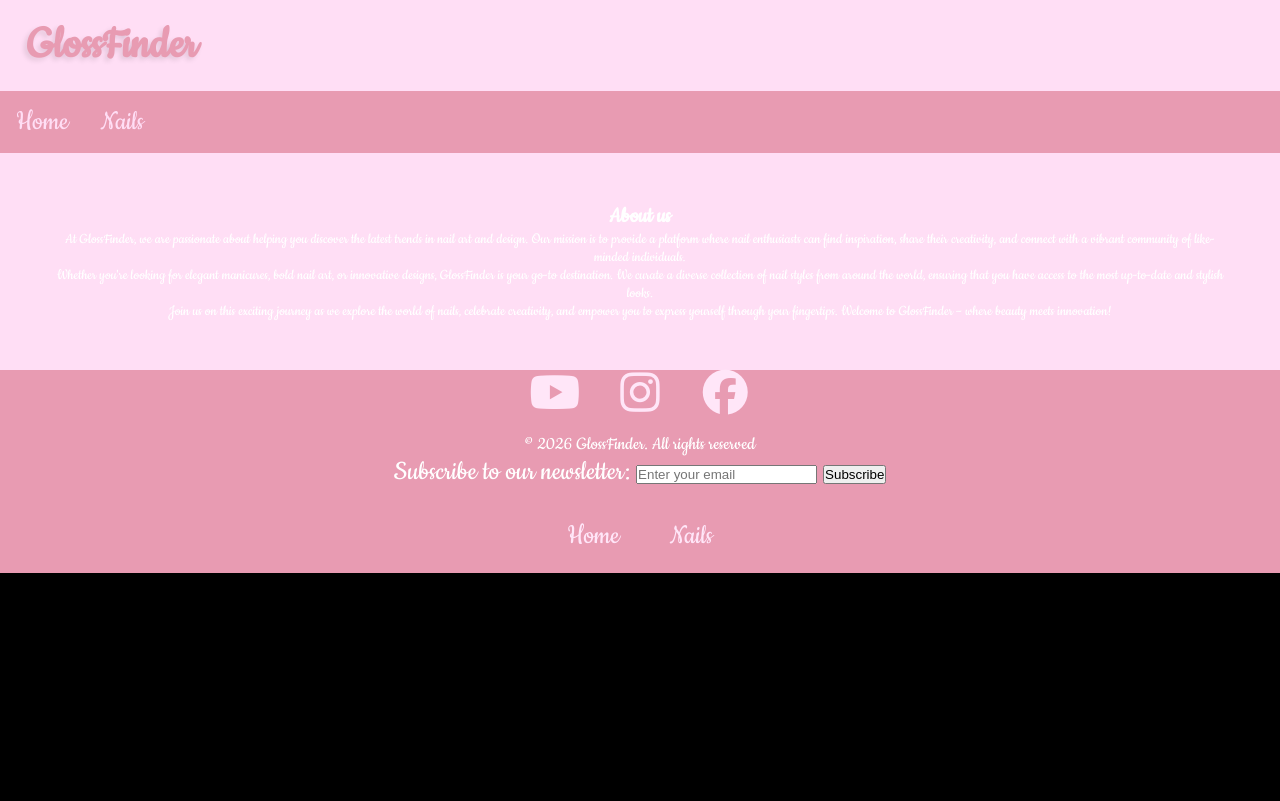
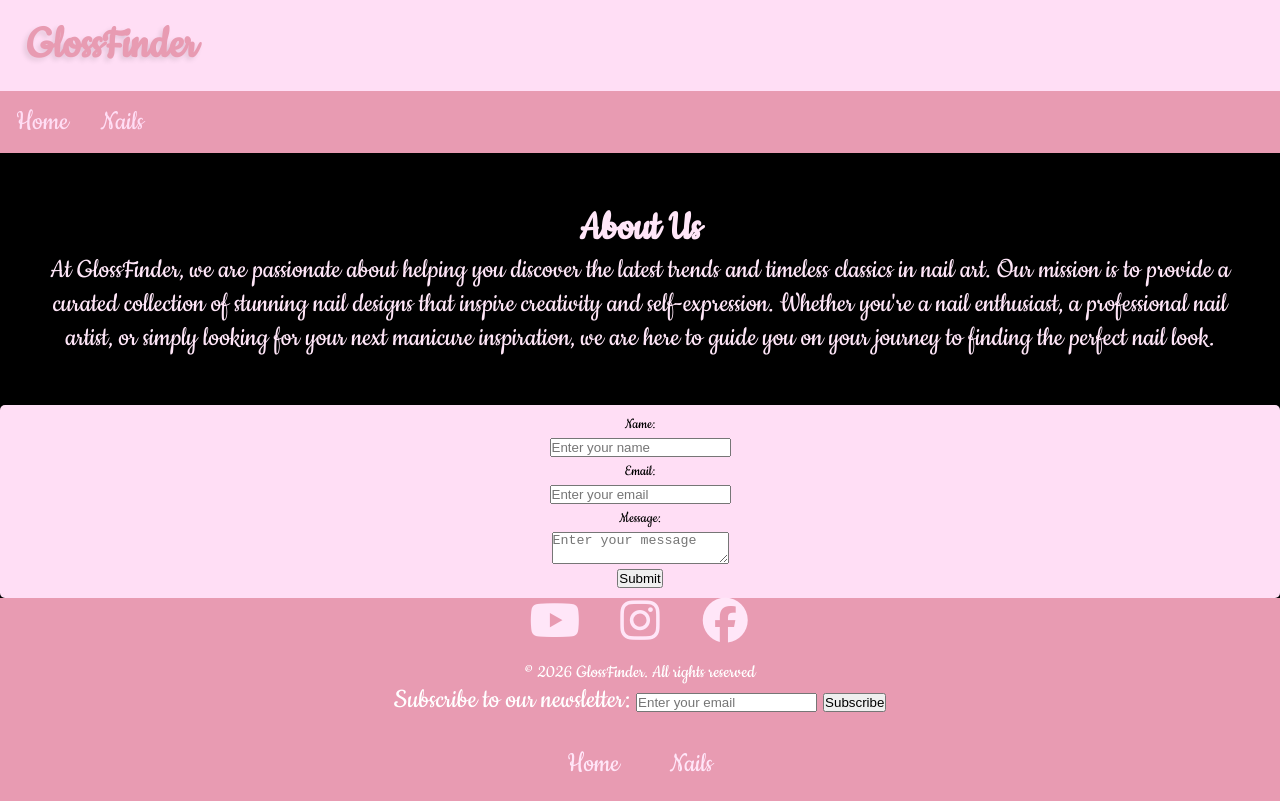
Before and after one commit to edu-celmar/Slutprojekt, a plain HTML site: page about.html in a window 1280 px wide. Drawn offline with Linux system fonts and the light colour scheme; a web font is replaced by a local one.

Commit message:
fredag, fixade form

```diff
--- a/about.html
+++ b/about.html
@@ -28,26 +28,48 @@
       </div>
     </nav>
 
-    <div class="about-container">
-      <h2>About us</h2>
-      <p>
-        At GlossFinder, we are passionate about helping you discover the latest
-        trends in nail art and design. Our mission is to provide a platform
-        where nail enthusiasts can find inspiration, share their creativity, and
-        connect with a vibrant community of like-minded individuals.
-      </p>
-      <p>
-        Whether you're looking for elegant manicures, bold nail art, or
-        innovative designs, GlossFinder is your go-to destination. We curate a
-        diverse collection of nail styles from around the world, ensuring that
-        you have access to the most up-to-date and stylish looks.
-      </p>
-      <p>
-        Join us on this exciting journey as we explore the world of nails,
-        celebrate creativity, and empower you to express yourself through your
-        fingertips. Welcome to GlossFinder – where beauty meets innovation!
-      </p>
-    </div>
+    <main>
+      <section class="about-intro">
+        <h2>About Us</h2>
+        <p>
+          At GlossFinder, we are passionate about helping you discover the
+          latest trends and timeless classics in nail art. Our mission is to
+          provide a curated collection of stunning nail designs that inspire
+          creativity and self-expression. Whether you're a nail enthusiast, a
+          professional nail artist, or simply looking for your next manicure
+          inspiration, we are here to guide you on your journey to finding the
+          perfect nail look.
+        </p>
+      </section>
+    </main>
+
+    <form class="kontakt-form">
+      <label for="Name">Name:</label>
+      <input
+        type="text"
+        id="Name"
+        name="Name"
+        placeholder="Enter your name"
+        required
+      />
+      <label for="email">Email:</label>
+      <input
+        type="email"
+        id="email"
+        name="email"
+        placeholder="Enter your email"
+        required
+      />
+      <label for="message">Message:</label>
+      <textarea
+        id="message"
+        name="message"
+        placeholder="Enter your message"
+        required
+      ></textarea>
+
+      <button type="submit">Submit</button>
+    </form>
 
     <footer>
       <div class="footer-container">
--- a/css/about.css
+++ b/css/about.css
@@ -78,11 +78,24 @@ h1:hover {
   text-shadow: -3px 3px 5px rgba(0, 0, 0, 0.3);
 }
 
-.about-container {
+.about-intro {
+  color: #ffe6f8;
+  font-size: 30px;
+  text-align: center;
+  margin: 50px;
+}
+
+.kontakt-form {
+  border-radius: 5px;
   background-color: #ffdef5;
-  color: white;
-  text-align: center;
-  padding: 50px;
+  padding: 10px;
+}
+
+.kontakt-form {
+  display: flex;
+  flex-direction: column;
+  align-items: center;
+  gap: 5px;
 }
 
 * {
--- a/css/style.css
+++ b/css/style.css
@@ -142,7 +142,7 @@ h4 {
 
 .top-rated-image:hover {
   transform: scale(1.15);
-  transition: all 0.25s ease;
+  transition: all 0.25s ease-in-out;
   box-shadow: 0px 4px 4px rgba(0, 0, 0, 0.2);
 }
 
```
